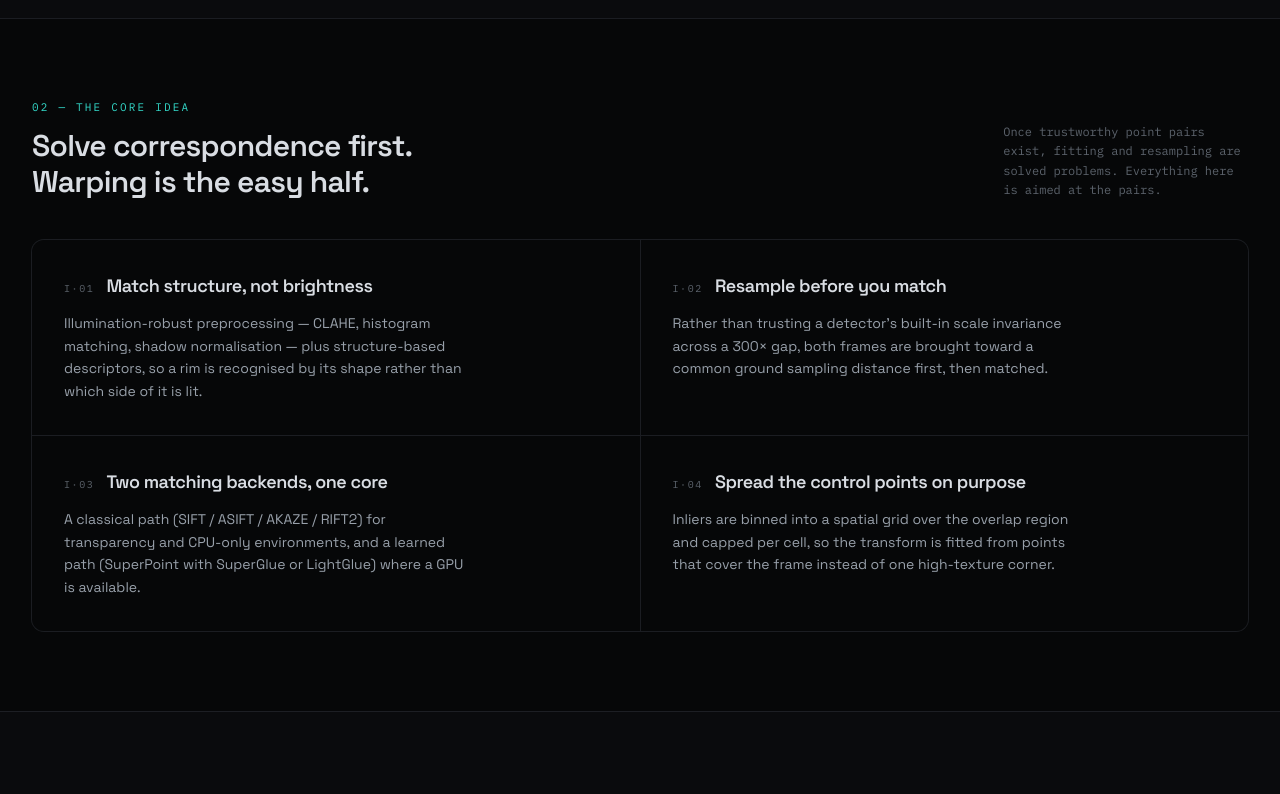
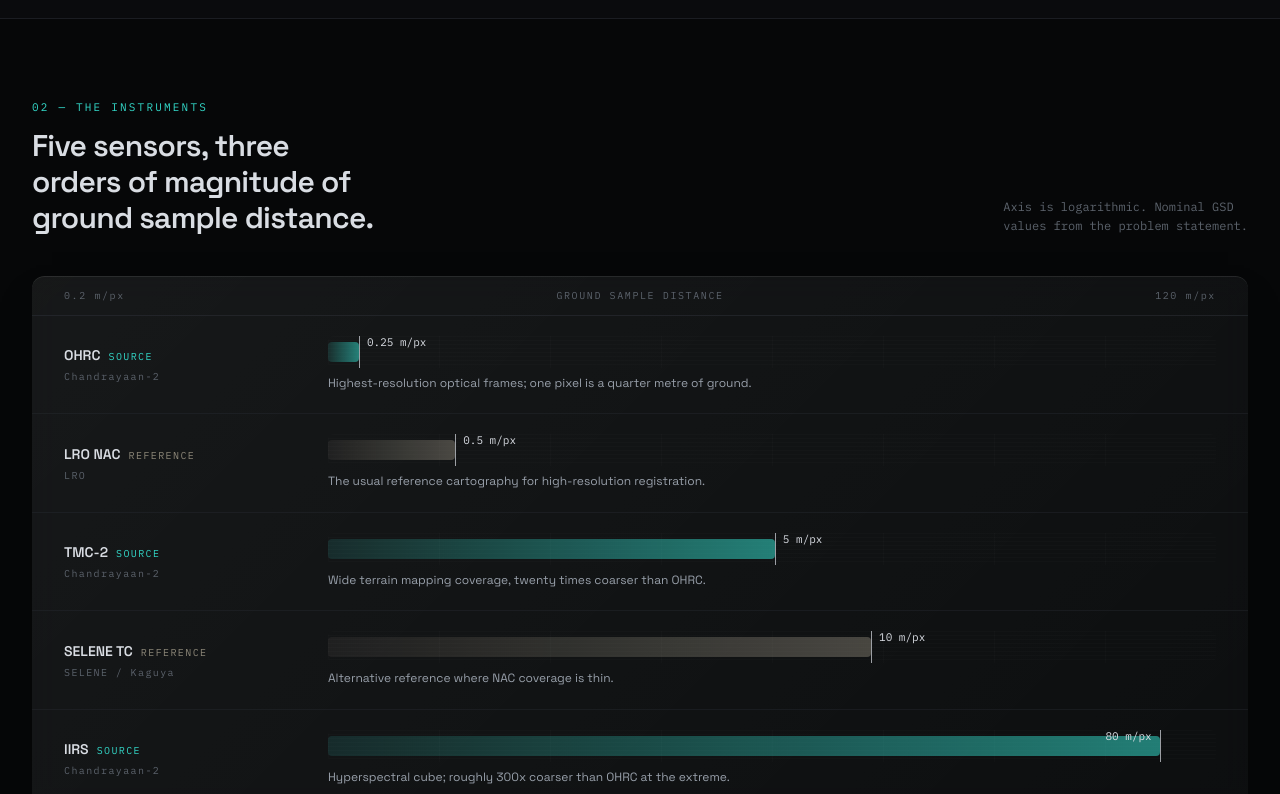
Before and after one commit to soumojit-D48/LunaMatch, a Next.js app in the folder frontend/: page / in a window 1280 px wide. Shown: the part 1760-2554 px from the top of the page. Built offline with nearby package versions, Linux system fonts and the light colour scheme.

Commit message:
feat: Add Sensors and Metrics components, update section indices, and enhance layout structure

```diff
--- a/frontend/app/page.tsx
+++ b/frontend/app/page.tsx
@@ -9,6 +9,8 @@
 import { Architecture } from "@/components/landing/architecture";
 import { Impact } from "@/components/landing/impact";
 import { Closing, SiteFooter } from "@/components/landing/closing";
+import { Metrics } from "@/components/landing/metrices";
+import { Sensors } from "@/components/landing/sensors";
 
 const TITLE = "LunaMatch — Chandrayaan-2 lunar image registration";
 const DESCRIPTION =
@@ -45,9 +47,11 @@
         <main>
           <Hero />
           <Problem />
+          <Sensors />
           <Approach />
           <Pipeline />
           <Alignment />
+          <Metrics />
           <Deliverables />
           <Architecture />
           <Impact />
--- a/frontend/components/landing/alignment.tsx
+++ b/frontend/components/landing/alignment.tsx
@@ -29,7 +29,7 @@
         <section id="alignment" className="scroll-mt-24 border-t border-line/60">
             <div className="mx-auto max-w-7xl px-5 py-16 sm:px-8 sm:py-20">
                 <SectionHeading
-                    index="04"
+                    index="05"
                     eyebrow="ALIGNMENT"
                     title="Drag the handle and watch the rims settle."
                     note="Left of the handle: the source as acquired. Right: the same source after the fitted transform."
--- a/frontend/components/landing/approach.tsx
+++ b/frontend/components/landing/approach.tsx
@@ -33,7 +33,7 @@
     <section id="approach" className="scroll-mt-24 border-t border-line/60">
       <div className="mx-auto max-w-7xl px-5 py-16 sm:px-8 sm:py-20">
         <SectionHeading
-          index="02"
+          index="03"
           eyebrow="THE CORE IDEA"
           title="Solve correspondence first. Warping is the easy half."
           note="Once trustworthy point pairs exist, fitting and resampling are solved problems. Everything here is aimed at the pairs."
--- a/frontend/components/landing/architecture.tsx
+++ b/frontend/components/landing/architecture.tsx
@@ -67,7 +67,7 @@
     <section id="architecture" className="scroll-mt-24 border-t border-line/60">
       <div className="mx-auto max-w-7xl px-5 py-16 sm:px-8 sm:py-20">
         <SectionHeading
-          index="06"
+          index="08"
           eyebrow="ARCHITECTURE"
           title="A pipeline of services, not a single script."
           note="Hover or tap a node to read its contract."
--- a/frontend/components/landing/closing.tsx
+++ b/frontend/components/landing/closing.tsx
@@ -11,7 +11,7 @@
       />
       <div className="relative mx-auto max-w-3xl px-5 py-20 text-center sm:px-8 sm:py-28">
         <Reveal>
-          <div className="font-mono text-[11px] tracking-[0.2em] text-signal">08 — FINAL</div>
+          <div className="font-mono text-[11px] tracking-[0.2em] text-signal">10 — FINAL</div>
           <h2 className="mt-4 text-balance text-3xl font-semibold tracking-tight sm:text-4xl">
             Put every Chandrayaan-2 frame on the same grid.
           </h2>
--- a/frontend/components/landing/deliverables.tsx
+++ b/frontend/components/landing/deliverables.tsx
@@ -45,7 +45,7 @@
     <section id="deliverables" className="scroll-mt-24 border-t border-line/60 bg-surface/50">
       <div className="mx-auto max-w-7xl px-5 py-16 sm:px-8 sm:py-20">
         <SectionHeading
-          index="05"
+          index="07"
           eyebrow="CAPABILITIES"
           title="What the system is built to do."
           note="Each capability maps to a requirement written into the problem statement."
--- a/frontend/components/landing/impact.tsx
+++ b/frontend/components/landing/impact.tsx
@@ -29,7 +29,7 @@
     <section className="border-t border-line/60 bg-surface/50">
       <div className="mx-auto max-w-7xl px-5 py-16 sm:px-8 sm:py-20">
         <SectionHeading
-          index="07"
+          index="09"
           eyebrow="WHY IT MATTERS"
           title="Registration is infrastructure. Everything sits on top of it."
         />
--- /dev/null
+++ b/frontend/components/landing/metrices.tsx
@@ -0,0 +1,85 @@
+import { Reveal } from "./reveal";
+import { SectionHeading } from "./section-heading";
+
+const METRICS = [
+  {
+    key: "RMSE",
+    unit: "pixels / metres",
+    what: "Root-mean-square residual on check points held out of the transform fit.",
+    reads: "Lower is better. Sub-pixel is the target at OHRC scale.",
+  },
+  {
+    key: "INLIER COUNT",
+    unit: "matches",
+    what: "Number of correspondences surviving robust model fitting.",
+    reads: "Too few and the transform is not supported by evidence.",
+  },
+  {
+    key: "INLIER RATIO",
+    unit: "inliers / candidates",
+    what: "Share of proposed matches the geometric model accepts.",
+    reads: "A low ratio flags an illumination or scale mismatch upstream.",
+  },
+  {
+    key: "COVERAGE",
+    unit: "occupied grid cells",
+    what: "How evenly the retained control points fall across the overlap.",
+    reads: "Clustered points fit an unstable, locally biased transform.",
+  },
+  {
+    key: "RUNTIME",
+    unit: "seconds per pair",
+    what: "Wall-clock time from ingest to registered product.",
+    reads: "Bounds how large a batch is realistic to process.",
+  },
+];
+
+export function Metrics() {
+  return (
+    <section id="metrics" className="scroll-mt-24 border-t border-line/60 bg-surface/50">
+      <div className="mx-auto max-w-7xl px-5 py-16 sm:px-8 sm:py-20">
+        <SectionHeading
+          index="06"
+          eyebrow="HOW IT IS SCORED"
+          title="Every registration leaves behind a report, not just a picture."
+          note="These are the quantities reported per image pair. No measured values are shown here."
+        />
+
+        <div className="grid gap-px overflow-hidden rounded-xl bg-line/60 ring-1 ring-line/60 sm:grid-cols-2 lg:grid-cols-3">
+          {METRICS.map((m, i) => (
+            <Reveal key={m.key} delay={i * 0.05}>
+              <div className="group relative h-full bg-void p-6">
+                <div className="flex items-baseline justify-between gap-3">
+                  <h3 className="font-mono text-xs tracking-[0.16em] text-signal">{m.key}</h3>
+                  <span className="font-mono text-[10px] tracking-[0.12em] text-ash">
+                    {m.unit}
+                  </span>
+                </div>
+                <div className="relative mt-4 h-10 overflow-hidden rounded-md ring-1 ring-line/60">
+                  <div className="fiducial-grid absolute inset-0 opacity-50" />
+                  <div className="sweep-bar absolute inset-y-0 w-1/4" />
+                </div>
+                <p className="mt-4 text-sm leading-relaxed text-bone">{m.what}</p>
+                <p className="mt-2 text-xs leading-relaxed text-mist">{m.reads}</p>
+              </div>
+            </Reveal>
+          ))}
+
+          <Reveal delay={0.3}>
+            <div className="h-full bg-void p-6">
+              <h3 className="font-mono text-xs tracking-[0.16em] text-regolith">
+                VISUAL DIAGNOSTICS
+              </h3>
+              <ul className="mt-4 space-y-2.5 text-sm leading-relaxed text-mist">
+                <li>Match-line overlays between source and reference frames</li>
+                <li>Checkerboard blends of the registered pair</li>
+                <li>Residual vectors at each retained control point</li>
+                <li>Control-point density map across the overlap</li>
+              </ul>
+            </div>
+          </Reveal>
+        </div>
+      </div>
+    </section>
+  );
+}
--- a/frontend/components/landing/pipeline.tsx
+++ b/frontend/components/landing/pipeline.tsx
@@ -125,7 +125,7 @@
     <section id="pipeline" className="scroll-mt-24 border-t border-line/60 bg-surface/50">
       <div className="mx-auto max-w-7xl px-5 py-16 sm:px-8 sm:py-20">
         <SectionHeading
-          index="03"
+          index="04"
           eyebrow="HOW IT WORKS"
           title="Eleven stages, from raw product to a scored registration."
           note="Select a stage to see what enters it and what leaves it."
--- /dev/null
+++ b/frontend/components/landing/sensors.tsx
@@ -0,0 +1,133 @@
+import { Reveal } from "./reveal";
+import { SectionHeading } from "./section-heading";
+
+type Sensor = {
+  name: string;
+  role: "SOURCE" | "REFERENCE";
+  mission: string;
+  gsd: number;
+  note: string;
+};
+
+const SENSORS: Sensor[] = [
+  {
+    name: "OHRC",
+    role: "SOURCE",
+    mission: "Chandrayaan-2",
+    gsd: 0.25,
+    note: "Highest-resolution optical frames; one pixel is a quarter metre of ground.",
+  },
+  {
+    name: "LRO NAC",
+    role: "REFERENCE",
+    mission: "LRO",
+    gsd: 0.5,
+    note: "The usual reference cartography for high-resolution registration.",
+  },
+  {
+    name: "TMC-2",
+    role: "SOURCE",
+    mission: "Chandrayaan-2",
+    gsd: 5,
+    note: "Wide terrain mapping coverage, twenty times coarser than OHRC.",
+  },
+  {
+    name: "SELENE TC",
+    role: "REFERENCE",
+    mission: "SELENE / Kaguya",
+    gsd: 10,
+    note: "Alternative reference where NAC coverage is thin.",
+  },
+  {
+    name: "IIRS",
+    role: "SOURCE",
+    mission: "Chandrayaan-2",
+    gsd: 80,
+    note: "Hyperspectral cube; roughly 300x coarser than OHRC at the extreme.",
+  },
+];
+
+// log scale so 0.25 m and 80 m can share one axis
+const MIN = Math.log10(0.2);
+const MAX = Math.log10(120);
+const pct = (gsd: number) => ((Math.log10(gsd) - MIN) / (MAX - MIN)) * 100;
+
+export function Sensors() {
+  return (
+    <section id="sensors" className="scroll-mt-24 border-t border-line/60">
+      <div className="mx-auto max-w-7xl px-5 py-16 sm:px-8 sm:py-20">
+        <SectionHeading
+          index="02"
+          eyebrow="THE INSTRUMENTS"
+          title="Five sensors, three orders of magnitude of ground sample distance."
+          note="Axis is logarithmic. Nominal GSD values from the problem statement."
+        />
+
+        <Reveal>
+          <div className="panel-glass overflow-hidden rounded-xl ring-1 ring-white/10">
+            <div className="flex items-center justify-between border-b border-line/60 px-5 py-3 font-mono text-[10px] tracking-[0.16em] text-ash sm:px-8">
+              <span>0.2 m/px</span>
+              <span className="hidden sm:inline">GROUND SAMPLE DISTANCE</span>
+              <span>120 m/px</span>
+            </div>
+
+            <div className="divide-y divide-line/40">
+              {SENSORS.map((s, i) => (
+                <Reveal key={s.name} delay={i * 0.05}>
+                  <div className="grid gap-3 px-5 py-5 sm:grid-cols-[minmax(0,15rem)_1fr] sm:items-center sm:gap-6 sm:px-8">
+                    <div>
+                      <div className="flex items-baseline gap-2">
+                        <span className="text-sm font-semibold text-bone">{s.name}</span>
+                        <span
+                          className={`font-mono text-[10px] tracking-[0.14em] ${
+                            s.role === "SOURCE" ? "text-signal" : "text-regolith"
+                          }`}
+                        >
+                          {s.role}
+                        </span>
+                      </div>
+                      <div className="mt-1 font-mono text-[10px] tracking-[0.14em] text-ash">
+                        {s.mission}
+                      </div>
+                    </div>
+
+                    <div>
+                      <div className="relative h-8">
+                        <div className="fiducial-grid absolute inset-0 rounded-md opacity-40" />
+                        <div
+                          className="absolute inset-y-1.5 left-0 rounded-sm"
+                          style={{
+                            width: `${pct(s.gsd)}%`,
+                            background:
+                              s.role === "SOURCE"
+                                ? "linear-gradient(90deg, color-mix(in oklab, var(--signal) 12%, transparent), color-mix(in oklab, var(--signal) 55%, transparent))"
+                                : "linear-gradient(90deg, color-mix(in oklab, var(--regolith) 10%, transparent), color-mix(in oklab, var(--regolith) 45%, transparent))",
+                          }}
+                        />
+                        <div
+                          className="absolute inset-y-0 w-px bg-bone/70"
+                          style={{ left: `${pct(s.gsd)}%` }}
+                        />
+                        <span
+                          className="tabular absolute -top-0.5 whitespace-nowrap font-mono text-[11px] text-bone"
+                          style={
+                            pct(s.gsd) > 78
+                              ? { right: `calc(${100 - pct(s.gsd)}% + 8px)` }
+                              : { left: `calc(${pct(s.gsd)}% + 8px)` }
+                          }
+                        >
+                          {s.gsd} m/px
+                        </span>
+                      </div>
+                      <p className="mt-1.5 text-xs leading-relaxed text-mist">{s.note}</p>
+                    </div>
+                  </div>
+                </Reveal>
+              ))}
+            </div>
+          </div>
+        </Reveal>
+      </div>
+    </section>
+  );
+}
```
